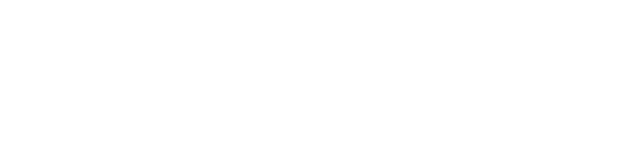
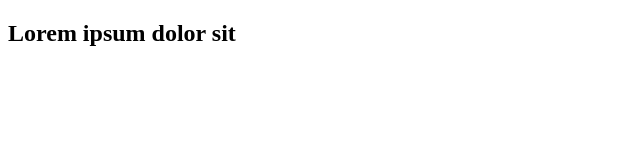
Before and after one commit to Ann-Codewriter/Weekly-Projects-1, a plain HTML site: page index.html in a window 1280 px wide. Shown: the whole page, without its empty margins (0-640 px from the left). Drawn offline with Linux system fonts and the light colour scheme.

Commit message:
Add a heading.

```diff
--- a/index.html
+++ b/index.html
@@ -5,7 +5,10 @@
     <meta name="viewport" content="width=device-width, initial-scale=1.0">
     <title>Weekly Projects 1</title>
 </head>
+
 <body>
-
+    <section>
+        <h1>Lorem ipsum dolor sit</h1>
+    </section>
 </body>
 </html>
```
